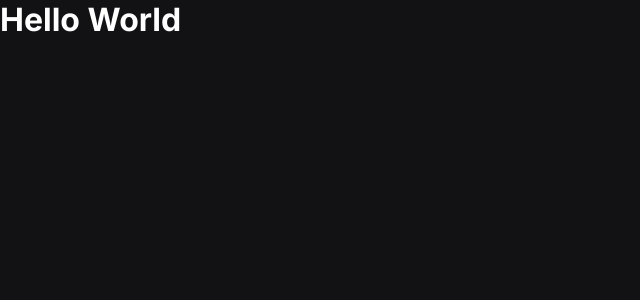
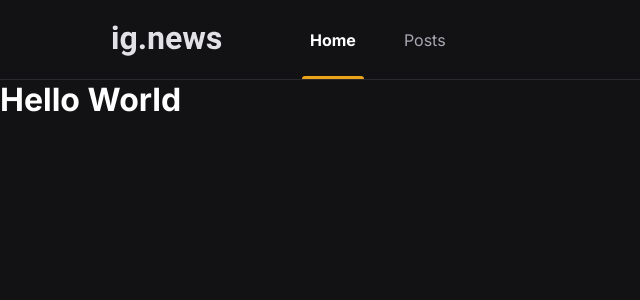
Before and after one commit to Antmendes/ignews, a Next.js app: page / in a window 1280 px wide. Shown: the top 300 px of the page, without its empty margins (0-640 px from the left). Built offline with nearby package versions, Linux system fonts and the light colour scheme.

Commit message:
criando e estilizando o componente header

```diff
--- /dev/null
+++ b/src/app/components/Header/page.tsx
@@ -0,0 +1,15 @@
+import styles from './styles.module.scss'
+
+export function Header() {
+    return (
+        <header className={styles.headerContainer}>
+            <div className={styles.headerContent}>
+                <img src="/images/ig.news.svg" alt="ig.news" />
+                <nav>
+                    <a className={styles.active}>Home</a>
+                    <a>Posts</a>
+                </nav>
+            </div>
+        </header>
+    )
+}
--- /dev/null
+++ b/src/app/components/Header/styles.module.scss
@@ -0,0 +1,54 @@
+.headerContainer {
+   height: 5rem;
+   border-bottom: 1px solid var(--gray-800);
+}
+
+.headerContent {
+   max-width: 1120px;
+   height: 5rem;
+   margin: 0 auto;
+   padding: 0 2rem;
+   display: flex;
+   align-items: center;
+
+   nav {
+    margin-left: 5rem;
+    height: 5rem;
+   }
+
+   a {
+    display: inline-block;
+    position: relative;
+    padding: 0 0.5rem;
+    height: 5rem;
+    line-height: 5rem;
+    color: var(--gray-300);
+
+    transition: color 0.2s;
+
+    & + a {           // espaça do segundo item em diante
+        margin-left: 2rem;
+    }
+
+    &:hover {
+        color: var(--white);
+    }
+
+    &.active {
+        color: var(--white);
+        font-weight: bold;
+    }
+
+    &.active::after {            // after coloca algo depois do conteudo da tag
+        content: '';
+        height: 3px;
+        border-radius: 3px 3px 0 0;
+        width: 100%;
+        position: absolute;
+        bottom: 1px;
+        left: 0;
+        background: var(--yellow-500);
+
+    }
+   }
+}
--- a/src/app/page.tsx
+++ b/src/app/page.tsx
@@ -1,7 +1,11 @@
+import { Header } from "./components/Header/page";
 
 
 export default function Home() {
   return (
+    <>
+    <Header />
     <h1>Hello World</h1>
+    </>
   )
 }
--- a/src/app/styles/global.scss
+++ b/src/app/styles/global.scss
@@ -9,6 +9,7 @@
 
     --gray-50: #e1e1e6;
     --gray-300: #a8a8b3;
+    --gray-800: #29292e;
     --gray-900: #121214;
 
     --cyan-500: #61dafb;
```
Also changed, not shown: public/images/Mulher.svg (added), public/images/ig.news.svg (added).
